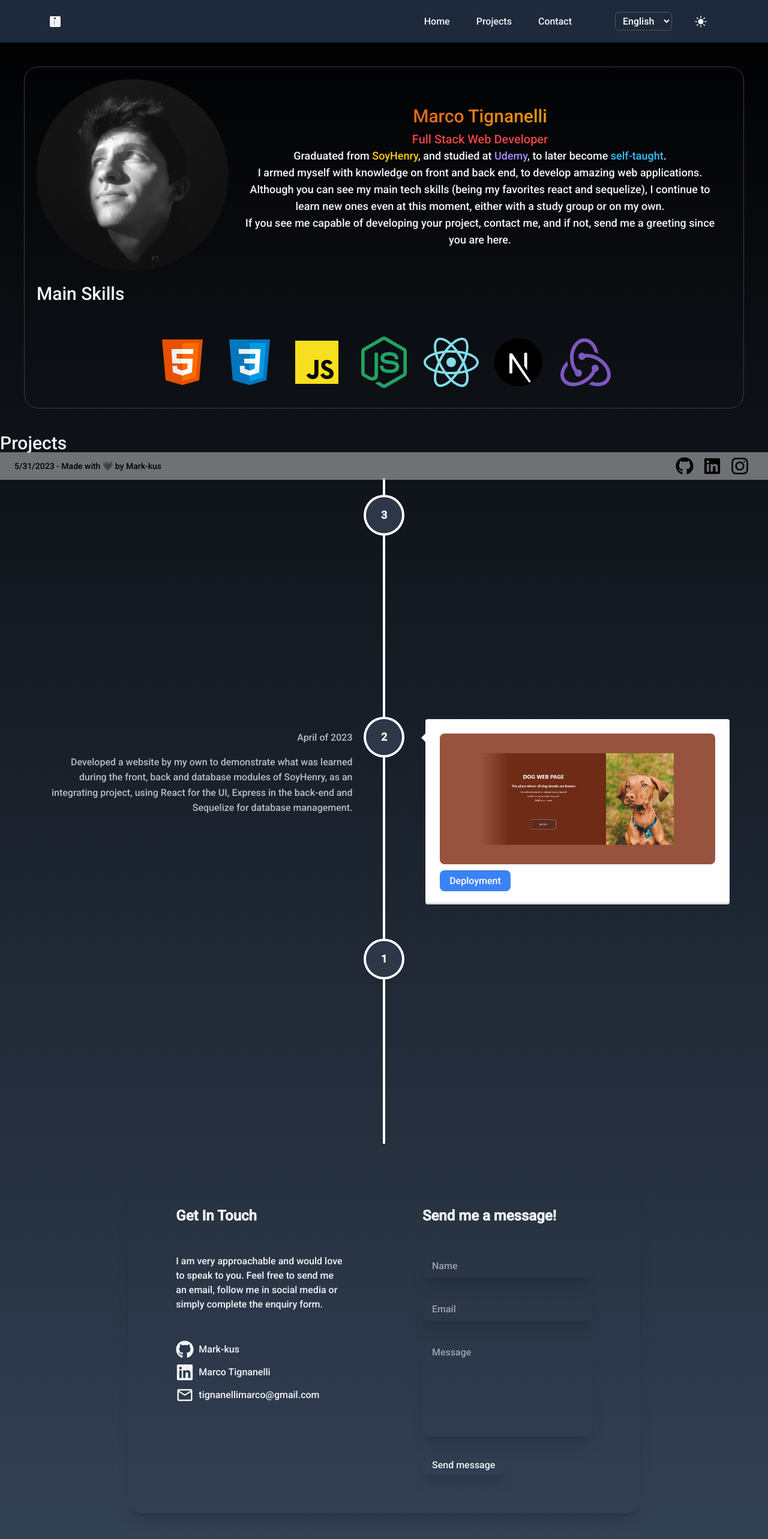
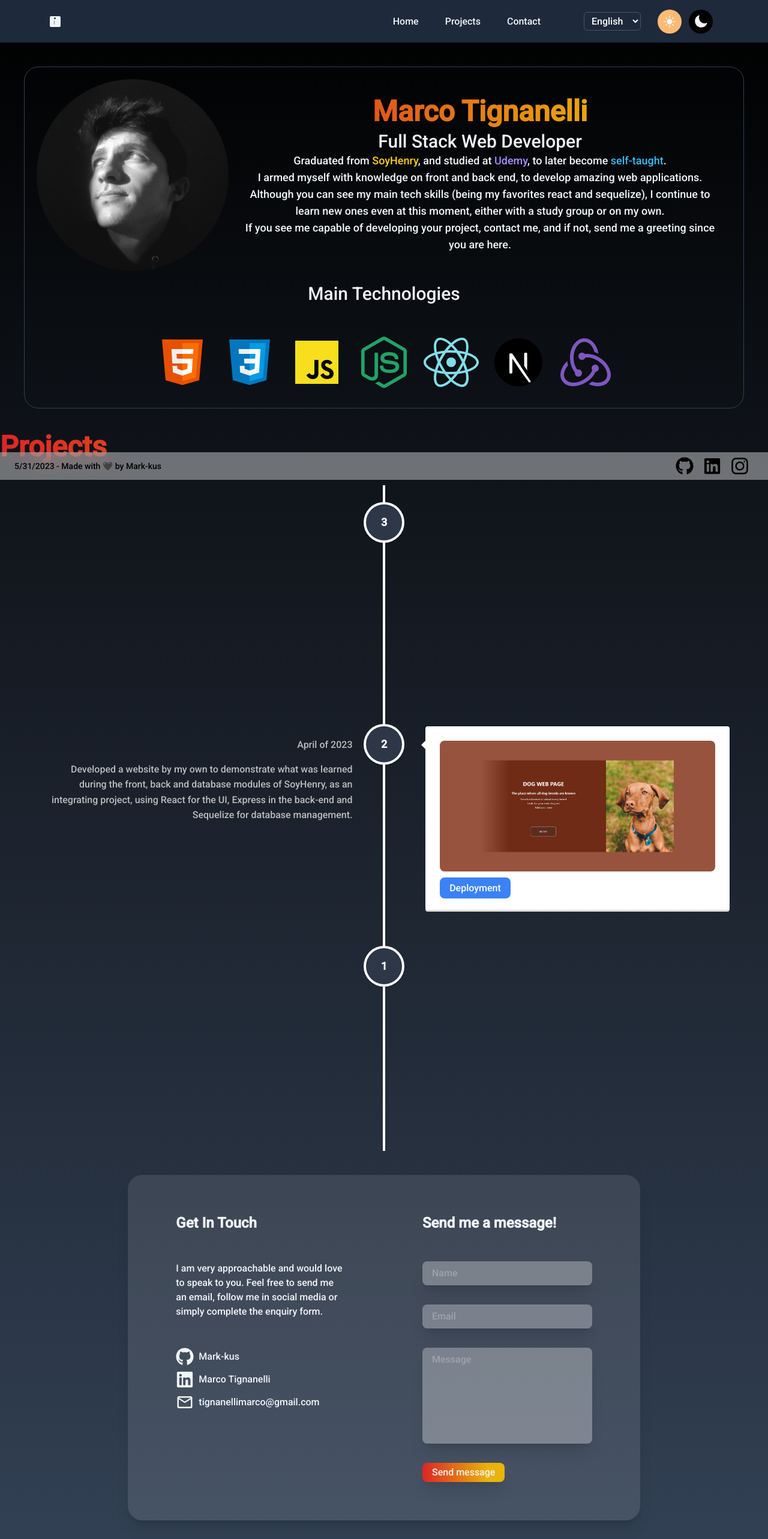
Before and after one commit to Mark-kus/portfolio, a Next.js app: page / in a window 1280 px wide. Shown: the top 2566 px of the page at 60% size. Built offline with nearby package versions, Linux system fonts and the light colour scheme; no server answers.

Commit message:
more updates

```diff
--- a/src/components/About.jsx
+++ b/src/components/About.jsx
@@ -6,12 +6,12 @@ export default function About() {
         <article className='flex flex-col items-center m-5 md:flex-row'>
             <Image src={profile} alt="Image of Marco Tignanelli" className='w-5/6 sm:w-80 rounded-full' />
             <article className='text-center md: m-6'>
-                <header className='text-3xl leading-relaxed bg-clip-text-gradient'>Marco Tignanelli</header>
-                <h4 className='text-lg md:text-xl text-red-500'>Full Stack Web Developer</h4>
+                <header className='text-3xl md:text-5xl font-extrabold pb-2 leading-relaxed bg-clip-text-gradient'>Marco Tignanelli</header>
+                <h4 className='text-1xl md:text-3xl'>Full Stack Web Developer</h4>
                 <p className='md:text-lg'>
                     Graduated
-                    from <a href="https://www.soyhenry.com/" target='_blank' className='text-yellow-400'>SoyHenry</a>,
-                    and studied at <a href="https://www.udemy.com/" target='_blank' className='text-violet-400'>Udemy</a>,
+                    from <a href="https://www.soyhenry.com/" target='_blank' className='text-yellow-400 hover:underline'>SoyHenry</a>,
+                    and studied at <a href="https://www.udemy.com/" target='_blank' className='text-violet-400 hover:underline'>Udemy</a>,
                     to later become <span className='text-sky-400'>self-taught</span>. <br />
                     I armed myself with knowledge on front and back end, to develop amazing web
                     applications. <br />
--- a/src/components/Contact/ContactForm.jsx
+++ b/src/components/Contact/ContactForm.jsx
@@ -56,7 +56,7 @@ export default function ContactForm() {
         onChange={handleChange}
         id="nombre"
         placeholder="Name"
-        className="py-2 px-4 my-4 bg-transparent rounded-lg shadow-xl"
+        className="py-2 px-4 my-4 bg-white bg-opacity-30 rounded-lg shadow-xl"
         name="name"
         value=""
       />
@@ -64,20 +64,20 @@ export default function ContactForm() {
         onChange={handleChange}
         id="Email"
         placeholder="Email"
-        className="py-2 px-4 my-4 bg-transparent rounded-lg shadow-xl"
+        className="py-2 px-4 my-4 bg-white bg-opacity-30 rounded-lg shadow-xl"
         name="email"
       />
       <textarea
         onChange={handleChange}
         id="mensaje"
         placeholder="Message"
-        className="py-2 px-4 my-4 bg-transparent rounded-lg shadow-xl resize-none h-40"
+        className="py-2 px-4 my-4 bg-white bg-opacity-30 rounded-lg shadow-xl resize-none h-40"
         name="message"
       ></textarea>
       <button
         type="submit"
         disabled={disable || sending}
-        className="w-fit py-1 px-4 my-4 gradient rounded-lg shadow-xl"
+        className="w-fit py-1 px-4 my-4 gradient rounded-lg shadow-xl bg-gradient-themed"
       >
         Send message
       </button>
--- a/src/components/Navigation.jsx
+++ b/src/components/Navigation.jsx
@@ -1,14 +1,26 @@
+"use client";
+
+import { useEffect, useState } from "react";
+import SVGMoon from "./svgs/SVGMoon";
 import SVGPersonalLogo from "./svgs/SVGPersonalLogo";
+import SVGSun from "./svgs/SVGSun";
 
 export default function Navigation() {
+  const handleTheme = () => {};
+
   return (
-        <nav className="flex justify-between md:justify-end items-center p-3 bg-slate-800">
+    <nav className="flex justify-between md:justify-end items-center p-3 bg-slate-800 dark:bg-green-800">
       <a className="md:ml-20 md:absolute md:left-0" href="/">
         <SVGPersonalLogo />
       </a>
       <div className="md:hidden">
         <button aria-label="Menu">
-                    <svg xmlns="http://www.w3.org/2000/svg" viewBox="0 0 24 24" fill="currentColor" className="w-6 h-6">
+          <svg
+            xmlns="http://www.w3.org/2000/svg"
+            viewBox="0 0 24 24"
+            fill="currentColor"
+            className="w-6 h-6"
+          >
             <path d="M3 18h18v-2H3v2zM3 13h18v-2H3v2zM3 6v2h18V6H3z"></path>
           </svg>
         </button>
@@ -16,31 +28,47 @@ export default function Navigation() {
       <div className="hidden md:block">
         <ul className="flex list-none gap-3 items-center">
           <li className="py-2 px-4 rounded-3xl">
-                        <a data-section="#landing" href="/#">Home</a>
+            <a data-section="#landing" href="/#">
+              Home
+            </a>
           </li>
           <li className="py-2 px-4 rounded-3xl">
-                        <a data-section="#projects" href="/#">Projects</a>
+            <a data-section="#projects" href="/#projects">
+              Projects
+            </a>
           </li>
           <li className="py-2 px-4 rounded-3xl">
-                        <a data-section="#contact" href="/#">Contact</a>
+            <a data-section="#contact" href="/#contact">
+              Contact
+            </a>
           </li>
         </ul>
       </div>
       <div className="hidden md:block mr-20 ml-10">
         <ul className="flex list-none gap-3 items-center">
           <li className="py-2 px-4 rounded-3xl">
-                        <select className="bg-slate-800 text-white border border-gray-600 rounded-md py-1 px-2 focus:outline-none focus:ring-2 focus:ring-blue-500" defaultValue="en">
+            <select
+              className="bg-slate-800 text-white border border-gray-600 rounded-md py-1 px-2 focus:outline-none focus:ring-2 focus:ring-blue-500"
+              defaultValue="en"
+            >
               <option value="en">English</option>
               <option value="es">Español</option>
             </select>
           </li>
-                    <button className="p-2 rounded-full transition-all hover:ring-2 hover:ring-gray-300 bg-crema">
-                        <svg xmlns="http://www.w3.org/2000/svg" viewBox="0 0 24 24" fill="currentColor" className="w-6 h-6">
-                            <path d="M12 2.25a.75.75 0 01.75.75v2.25a.75.75 0 01-1.5 0V3a.75.75 0 01.75-.75zM7.5 12a4.5 4.5 0 119 0 4.5 4.5 0 01-9 0zM18.894 6.166a.75.75 0 00-1.06-1.06l-1.591 1.59a.75.75 0 101.06 1.061l1.591-1.59zM21.75 12a.75.75 0 01-.75.75h-2.25a.75.75 0 010-1.5H21a.75.75 0 01.75.75zM17.834 18.894a.75.75 0 001.06-1.06l-1.59-1.591a.75.75 0 10-1.061 1.06l1.59 1.591zM12 18a.75.75 0 01.75.75V21a.75.75 0 01-1.5 0v-2.25A.75.75 0 0112 18zM7.758 17.303a.75.75 0 00-1.061-1.06l-1.591 1.59a.75.75 0 001.06 1.061l1.591-1.59zM6 12a.75.75 0 01-.75.75H3a.75.75 0 010-1.5h2.25A.75.75 0 016 12zM6.697 7.757a.75.75 0 001.06-1.06l-1.59-1.591a.75.75 0 00-1.061 1.06l1.59 1.591z"></path>
-                        </svg>
+          <button
+            onChange={handleTheme}
+            className="p-2 rounded-full transition-all hover:ring-2 hover:ring-gray-300 bg-orange-300"
+          >
+            <SVGSun />
+          </button>
+          <button
+            onChange={handleTheme}
+            className="p-2 rounded-full transition-all hover:ring-2 hover:ring-gray-300 bg-black"
+          >
+            <SVGMoon />
           </button>
         </ul>
       </div>
     </nav>
-    )
+  );
 }
--- a/src/components/Project.jsx
+++ b/src/components/Project.jsx
@@ -12,7 +12,7 @@ export default function Project({ project }) {
       </picture>
       <a
         target="_blank"
-        noreferrer
+        noreferrer={"true"}
         href={project.deploy ?? project.repo}
         className="bg-blue-500 py-2 px-4 rounded-lg hover:bg-gray-300 hover:text-blue-600 active:bg-gray-400 transition-colors"
       >
--- /dev/null
+++ b/src/components/svgs/SVGMoon.jsx
@@ -0,0 +1,20 @@
+import React from "react";
+
+const SVGMoon = ({ color = "currentColor" }) => {
+  return (
+    <svg
+      xmlns="http://www.w3.org/2000/svg"
+      viewBox="0 0 24 24"
+      fill={color}
+      className="w-6 h-6"
+    >
+      <path
+        d="M9.528 1.718a.75.75 0 01.162.819A8.97 8.97 0 009 6a9 9 0 009 9 8.97 8.97 0 003.463-.69.75.75 0 01.981.98 10.503 10.503 0 01-9.694 6.46c-5.799 0-10.5-4.701-10.5-10.5 0-4.368 2.667-8.112 6.46-9.694a.75.75 0 01.818.162z"
+        fillRule="evenodd"
+        clipRule="evenodd"
+      ></path>
+    </svg>
+  );
+};
+
+export default SVGMoon;
--- /dev/null
+++ b/src/components/svgs/SVGSun.jsx
@@ -0,0 +1,16 @@
+import React from "react";
+
+const SVGSun = ({ color = "currentColor" }) => {
+  return (
+    <svg
+      xmlns="http://www.w3.org/2000/svg"
+      viewBox="0 0 24 24"
+      fill={color}
+      className="w-6 h-6"
+    >
+      <path d="M12 2.25a.75.75 0 01.75.75v2.25a.75.75 0 01-1.5 0V3a.75.75 0 01.75-.75zM7.5 12a4.5 4.5 0 119 0 4.5 4.5 0 01-9 0zM18.894 6.166a.75.75 0 00-1.06-1.06l-1.591 1.59a.75.75 0 101.06 1.061l1.591-1.59zM21.75 12a.75.75 0 01-.75.75h-2.25a.75.75 0 010-1.5H21a.75.75 0 01.75.75zM17.834 18.894a.75.75 0 001.06-1.06l-1.59-1.591a.75.75 0 10-1.061 1.06l1.59 1.591zM12 18a.75.75 0 01.75.75V21a.75.75 0 01-1.5 0v-2.25A.75.75 0 0112 18zM7.758 17.303a.75.75 0 00-1.061-1.06l-1.591 1.59a.75.75 0 001.06 1.061l1.591-1.59zM6 12a.75.75 0 01-.75.75H3a.75.75 0 010-1.5h2.25A.75.75 0 016 12zM6.697 7.757a.75.75 0 001.06-1.06l-1.59-1.591a.75.75 0 00-1.061 1.06l1.59 1.591z"></path>
+    </svg>
+  );
+};
+
+export default SVGSun;
--- a/src/containers/Contact.jsx
+++ b/src/containers/Contact.jsx
@@ -6,7 +6,7 @@ import { EMAIL, GITHUB, LINKEDIN } from "@/seeds/socialLinks";
 
 const Contact = () => {
   return (
-    <div className="flex flex-col md:flex-row bg-transparent lg:w-2/3 md:gap-x-8 lg:mx-auto mx-10 rounded-3xl shadow-xl">
+    <div id="contact" className="flex flex-col md:flex-row bg-white bg-opacity-10 lg:w-2/3 md:gap-x-8 lg:mx-auto mx-10 rounded-3xl shadow-xl">
       <div className="flex flex-col lg:w-1/2 md:pl-20 md:pt-8 px-8">
         <h3 className="text-2xl font-bold py-8">Get In Touch</h3>
         <p className="py-4 pb-12">
--- a/src/containers/Projects.jsx
+++ b/src/containers/Projects.jsx
@@ -11,8 +11,8 @@ import "react-vertical-timeline-component/style.min.css";
 
 export default function Projects() {
   return (
-    <section className="flex flex-col">
-      <header className="text-xl md:text-3xl mb-10">Projects</header>
+    <section id="projects" className="flex flex-col">
+      <header className="text-3xl md:text-5xl font-extrabold mb-8 pb-2 bg-clip-text-gradient">Projects</header>
       <article>
         <VerticalTimeline>
           {myProjects.map((project, index) => (
--- a/src/containers/Skills.jsx
+++ b/src/containers/Skills.jsx
@@ -3,8 +3,8 @@ import techSkills from "@/seeds/techSkills";
 
 export default function Skills() {
   return (
-    <section className="flex flex-col md:m-5">
-      <header className="text-xl md:text-3xl mb-10">Main Skills</header>
+    <section id="skills" className="flex flex-col md:m-5">
+      <header className="text-xl md:text-3xl mb-10 text-center">Main Technologies</header>
       <article className="flex flex-wrap justify-center">
         {techSkills.map((skill, i) => (
           <Skill key={i} skill={skill} />
--- a/src/styles/global.css
+++ b/src/styles/global.css
@@ -18,6 +18,10 @@
     background: rgb(47, 79, 79);
 }
 
+.bg-gradient-themed {
+    @apply bg-gradient-to-r from-red-600 to-yellow-500 to-80%;
+}
+
 .bg-clip-text-gradient {
-    @apply bg-clip-text text-transparent bg-gradient-to-r from-red-600 to-yellow-500 to-80%;
+    @apply bg-clip-text text-transparent bg-gradient-to-r bg-gradient-themed;
 }
```
Lines whose indentation alone changed are shown as unchanged.
